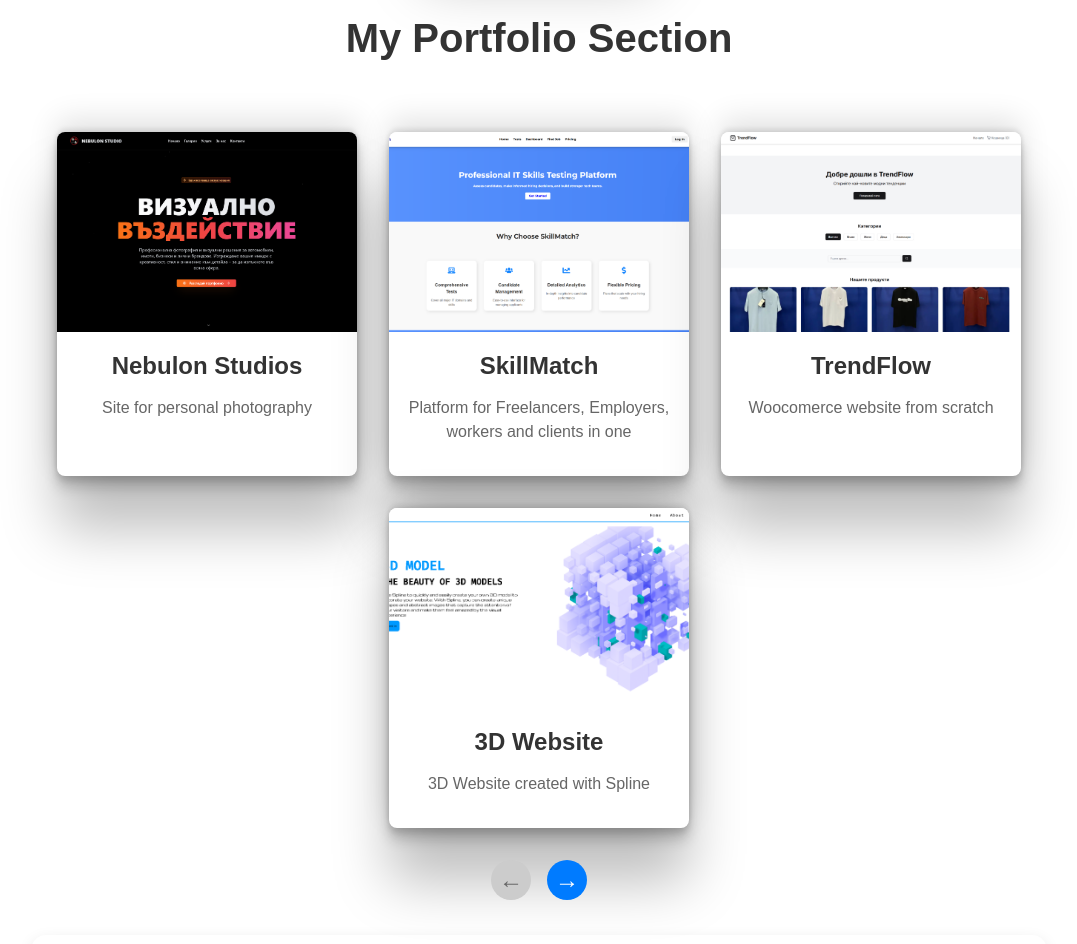
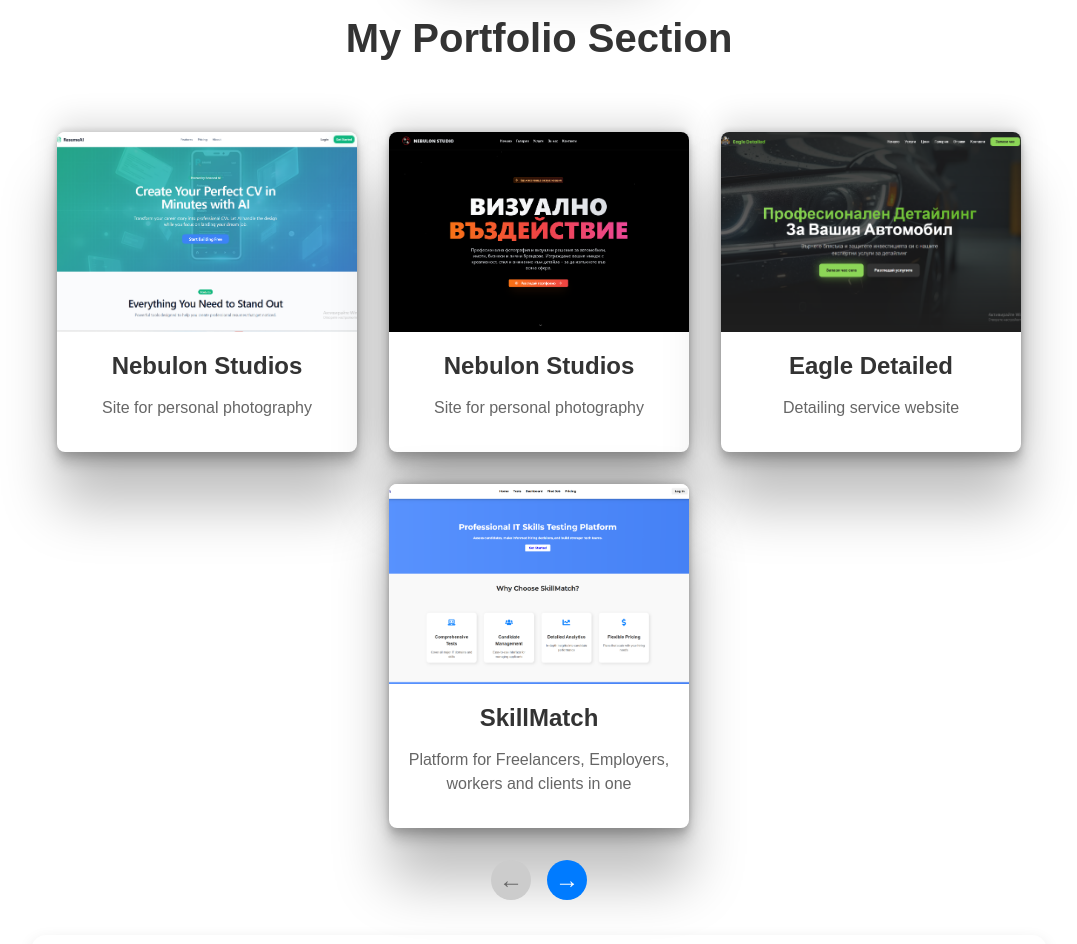
Before and after one commit to StanislavKamenov/Personal-Portfolio, a React (Create React App) app: page / in a window 1280 px wide. Shown: the part 1800-2744 px from the top of the page, without its empty margins (101-1178 px from the left). Built offline with nearby package versions, Linux system fonts and the light colour scheme.

Commit message:
feat(work): Add new projects (Eagle Detailed, ResumeAI) and update project IDs in Work component

```diff
--- a/src/components/images.js
+++ b/src/components/images.js
@@ -5,6 +5,8 @@ import oldPortfolio from '../assets/oldPortfolio.png';
 import nebulonStudios from '../assets/nebulonStudios.png';
 import TrendFlow from '../assets/TrendFlow.png';
 import SkillMatch from '../assets/SkillMatch.png';
+import EagleDetailed from '../assets/EagleDetailed.png';
+import ResumeAI from '../assets/ResumeAI.png';
 
 const images = {
   personalPortoflio,
@@ -13,7 +15,9 @@ const images = {
   oldPortfolio,
   nebulonStudios,
   TrendFlow,
-  SkillMatch
+  SkillMatch,
+  EagleDetailed,
+  ResumeAI
 };
 
 export default images;
--- a/src/container/Work/Work.jsx
+++ b/src/container/Work/Work.jsx
@@ -19,27 +19,41 @@ function Work() {
   const projects = [
     {
       id: 1,
+      image: images.ResumeAI,
+      title: 'Nebulon Studios',
+      description: 'Site for personal photography',
+      view: 'https://resumeai-rosy.vercel.app/',
+    },
+    {
+      id: 2,
       image: images.nebulonStudios,
       title: 'Nebulon Studios',
       description: 'Site for personal photography',
       view: 'https://apex-photos.vercel.app/',
     },
     {
-      id: 2,
+      id: 3,
+      image: images.EagleDetailed,
+      title: 'Eagle Detailed',
+      description: 'Detailing service website',
+      view: 'https://eagle-detail-site.vercel.app/',
+    },
+    {
+      id: 4,
       image: images.SkillMatch,
       title: 'SkillMatch',
       description: 'Platform for Freelancers, Employers, workers and clients in one',
       view: 'https://tech-pro-nu.vercel.app/',
     },
     {
-      id: 3,
+      id: 5,
       image: images.TrendFlow,
       title: 'TrendFlow',
       description: 'Woocomerce website from scratch',
       view: 'https://shop-jijo.vercel.app/',
     },
     {
-      id: 4,
+      id: 6,
       image: images.SplineProject,
       title: '3D Website',
       description: '3D Website created with Spline',
@@ -47,7 +61,7 @@ function Work() {
       githubLink: 'https://github.com/StanislavKamenov/3D-Website-react',
     },
     {
-      id: 5,
+      id: 7,
       image: images.personalPortoflio,
       title: 'Personal Portfolio',
       description: 'This is my Personal Portfolio',
```
Also changed, not shown: src/assets/EagleDetailed.png (added), src/assets/ResumeAI.png (added).
